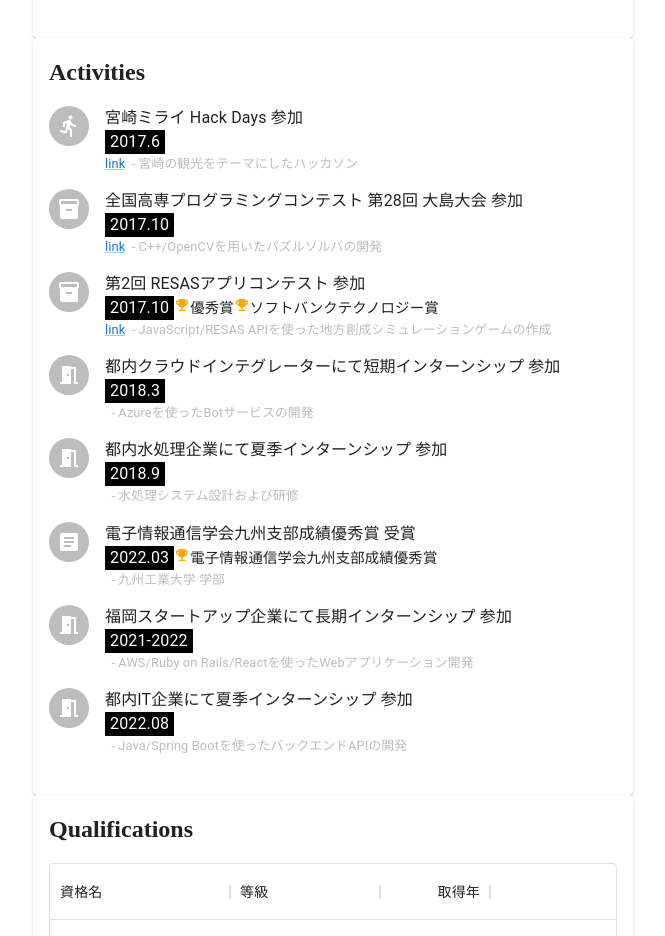
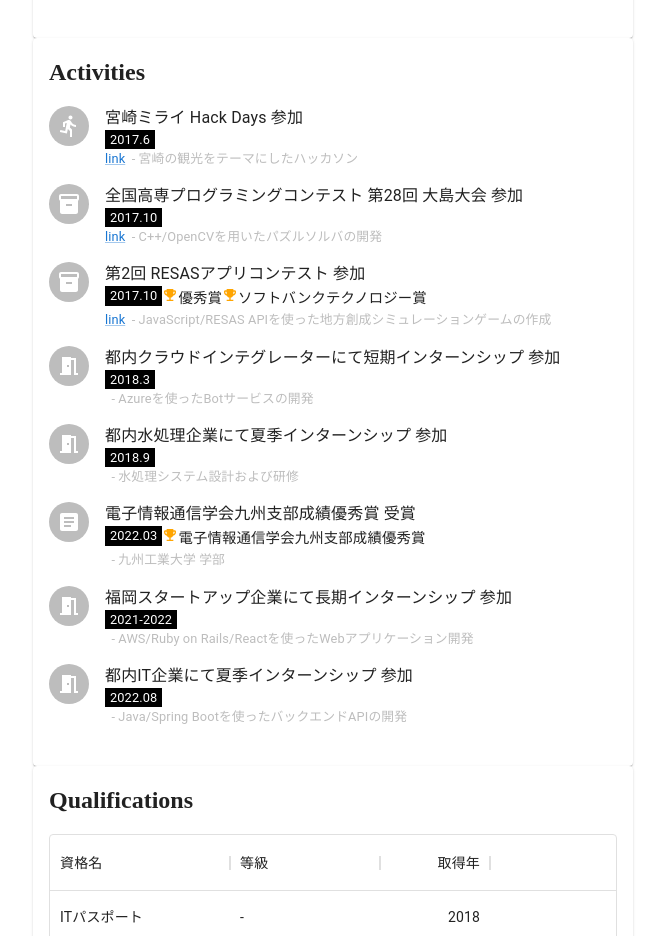
Before and after one commit to shioya86/harashio.jp, a React (Create React App) app: page / in a window 1280 px wide. Shown: the part 1320-2256 px from the top of the page, without its empty margins (307-972 px from the left). Built offline with nearby package versions, Linux system fonts and the light colour scheme; a web font is replaced by a local one.

Commit message:
refactor: Activitiesの日付、賞項目がスマホ画面で縦並びになるように変更

```diff
--- a/src/components/ActivityStack.js
+++ b/src/components/ActivityStack.js
@@ -56,12 +56,22 @@ function ActivityStack(props) {
                                {elem.title}
                            </Typography>
 
-                           <Stack direction="row">
-                               <Typography
-                                   sx={{ backgroundColor: "#000000", color: "#FFFFFF", padding: "0 5px 0 5px" }}
-                               >
-                                   { elem.date }
-                               </Typography>
+                           <Stack direction={{ xs: "column", sm: "row" }}>
+                               <div>
+                                   <Typography
+                                       sx={{
+                                           backgroundColor: "#000000",
+                                           color: "#FFFFFF",
+                                           padding: "0 5px 0 5px",
+                                           fontSize: ".8em",
+                                           display: "inline-block"
+                                   }}
+                                   >
+
+                                       { elem.date }
+                                   </Typography>
+                               </div>
+
                                {
                                    elem.rewards.map((reward) =>
                                        makeRewards(reward)
```
